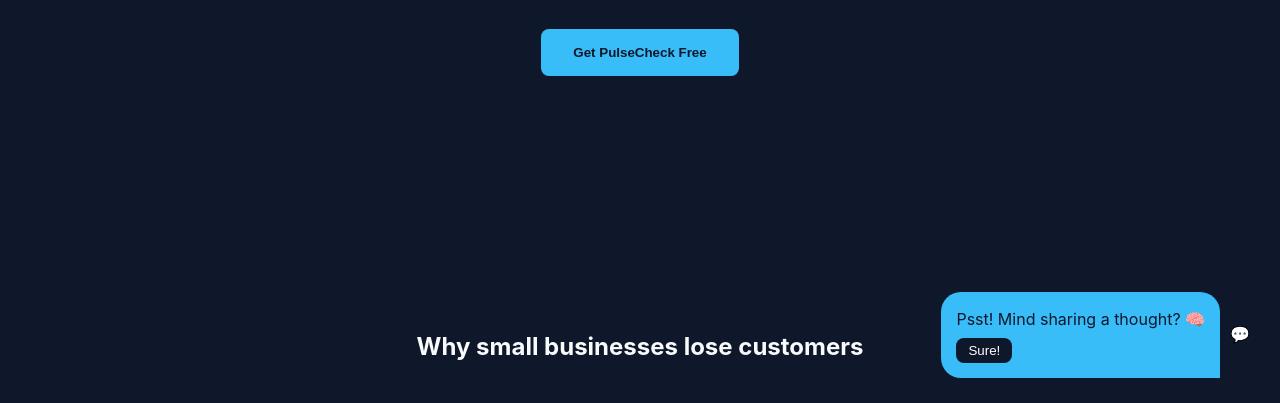
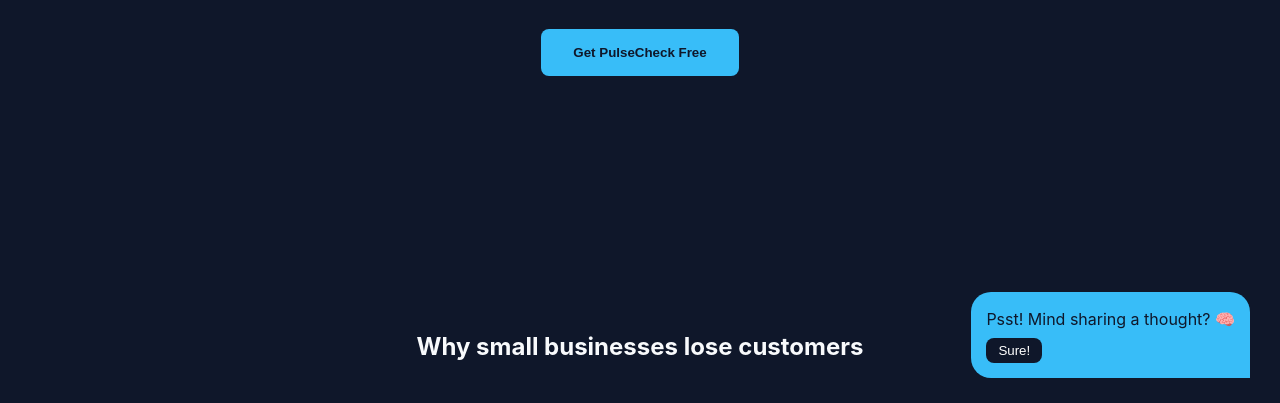
Before and after one commit to sal-can-code/pulsecheck-landing, a website: page index.html in a window 1280 px wide. Shown: the part 392-795 px from the top of the page. Drawn offline with Linux system fonts and the light colour scheme.

Commit message:
removed unwanted icon

```diff
--- a/index.html
+++ b/index.html
@@ -42,7 +42,7 @@
             <span class="teaser-text">Psst! Mind sharing a thought? 🧠</span><br>
             <button id="open-widget-btn">Sure!</button>
         </div>
-        <div class="teaser-avatar">💬</div>
+
     </div>
 
     <div id="widget-content" class="content-hidden">
```
